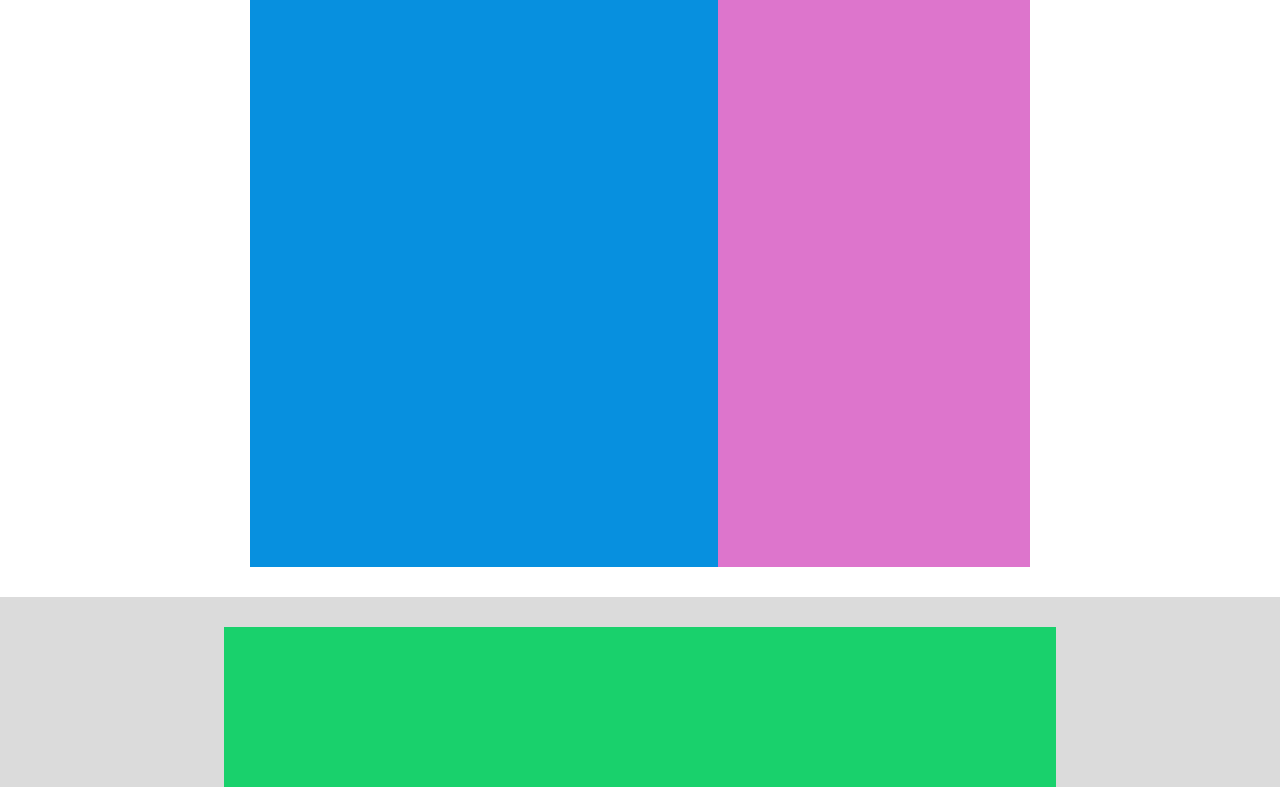
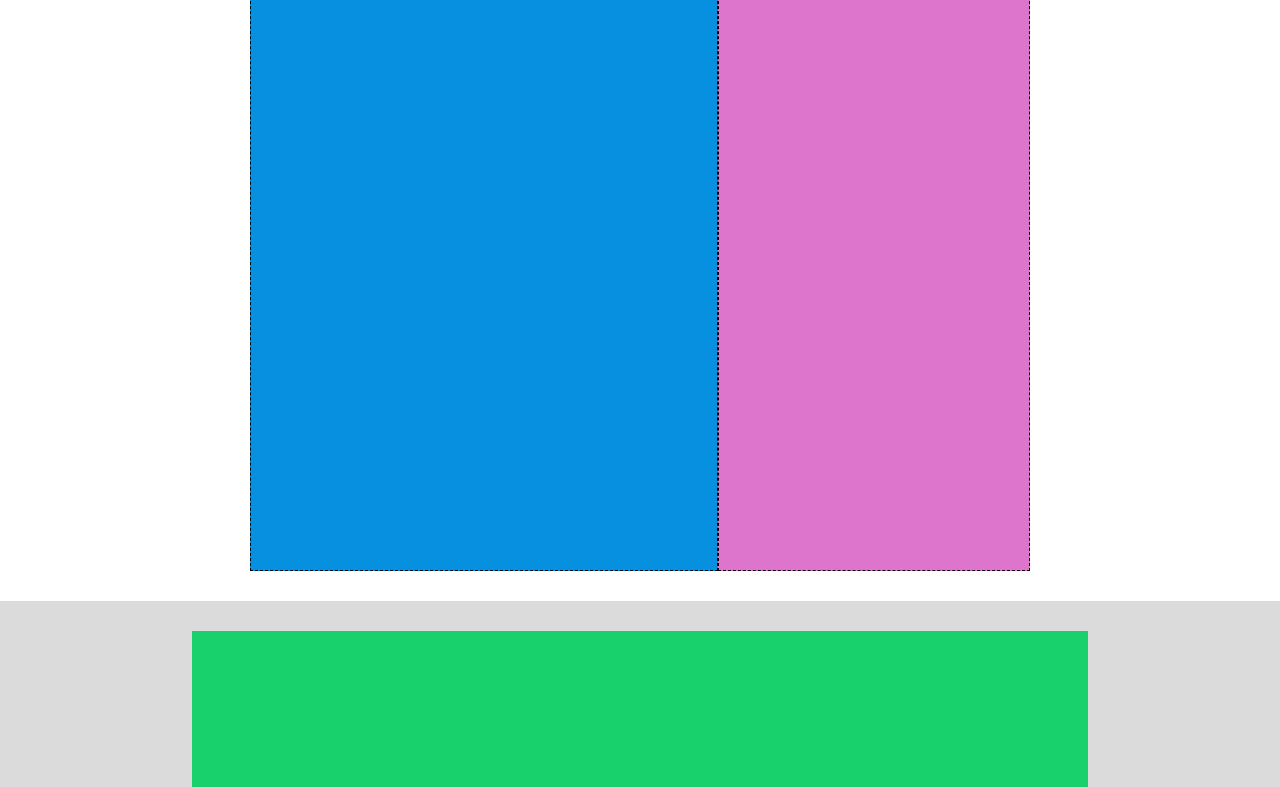
Before and after one commit to gabriele-ag/htmlcss-struttura-discord, a plain HTML site: page index.html in a window 1280 px wide. Shown: the part 2013-2800 px from the top of the page. Drawn offline with Linux system fonts and the light colour scheme.

Commit message:
feat: end project pt1

```diff
--- a/css/style.css
+++ b/css/style.css
@@ -12,6 +12,22 @@ img {
 
 .container {
     margin: 0 auto;
+}
+
+/* Common */
+
+.logo,
+.loginsite,
+.nv-menu,
+.box-sc24,
+.box2-sc24,
+.box-sc3,
+.box2-sc3,
+.box-sc6,
+.box2-sc6,
+.footerbutton,
+.footerlogo {
+    border: 1px dashed black;
 }
 
 /* header */
@@ -73,6 +89,7 @@ img {
     background-color: rgb(8, 84, 226);
     padding-top: 30px;
     padding-bottom: 30px;
+    border-bottom: 4px solid rgb(123, 170, 211);
 }
 
 .box-sc1 {
@@ -149,7 +166,7 @@ img {
     /* debug */
     background-color: rgb(25, 209, 108);
     height: 700px;
-    width: 65%;
+    width: 70%;
 }
 
 /* section6 */
@@ -183,6 +200,7 @@ footer {
     background-color: rgb(39, 39, 39);
     height: 60px;
     padding-top: 20px;
+    border-top: 1px solid aliceblue;
 }
 .footersite {
     /* debug */
```
